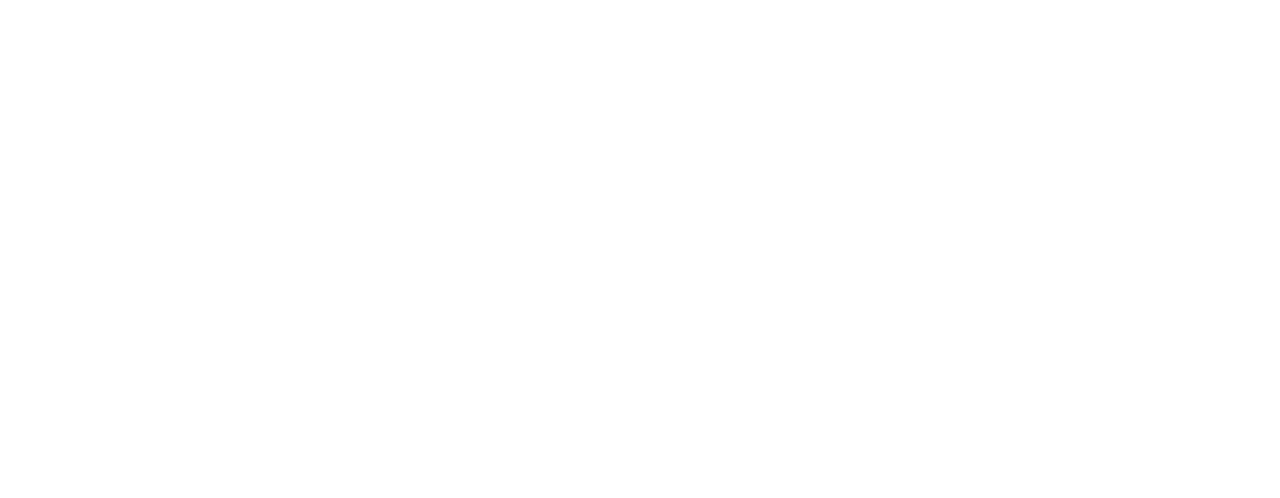
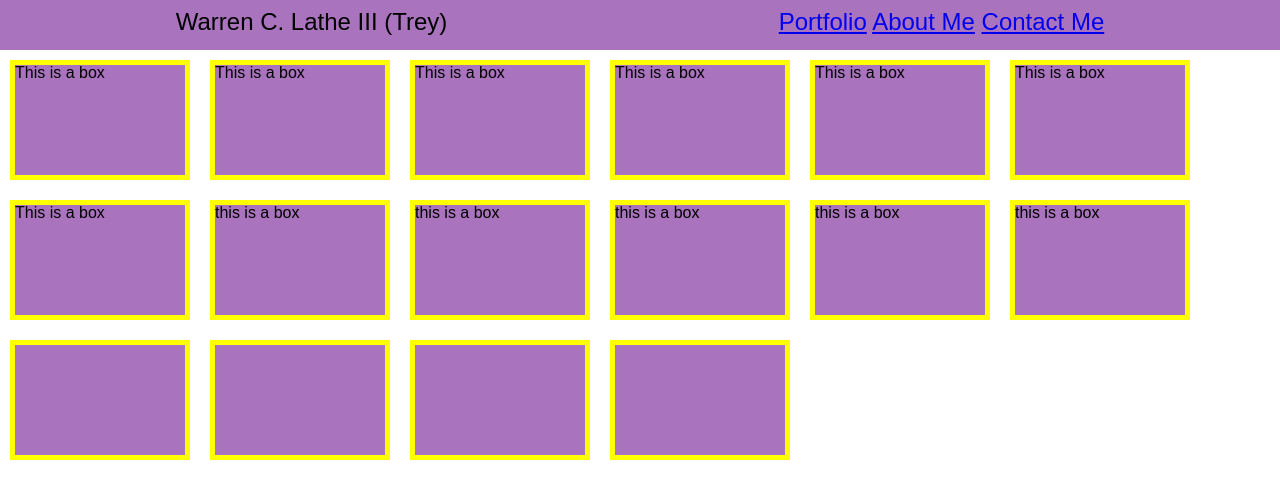
Before and after one commit to TreyLathe/mod-2-challenge, a plain HTML site: page index.html in a window 1280 px wide. Drawn offline with Linux system fonts and the light colour scheme.

Commit message:
major rewrite of html and css files, added reset file

```diff
--- /dev/null
+++ b/assets/css/reset.css
@@ -0,0 +1,29 @@
+* {
+    margin: 0;
+    padding: 0;
+    box-sizing: border-box;
+  }
+
+  html {
+    height: 100%;
+  }
+
+  body {
+    min-height: 100%;
+    line-height: 1;
+    font-family: sans-serif;
+  }
+
+  h1, h2, h3, h4, h5, h6 {
+    font-size: 100%;
+  }
+
+  input, select, option, optgroup, textarea, button,
+  pre, code {
+    font-size: 100%;
+    font-family: inherit;
+  }
+
+  ol, ul {
+    list-style: none;
+  }
--- a/assets/css/style.css
+++ b/assets/css/style.css
@@ -0,0 +1,49 @@
+
+header {
+    height: 50px;
+    padding: 10px;
+    display:flex;
+    flex-direction:row;
+    justify-content: space-around;
+    font-size: 24px;
+    text-decoration: none;
+    background-color: #a974bd;
+
+}
+
+.name {
+
+}
+
+.nav {
+    font-family: serif;
+    font-size: 40px;
+}
+
+.portfolio {
+    display:flex;
+    flex-wrap: wrap;
+    /* justify-content: space-between; */
+    /* align-items: flex-endj; */
+
+}
+
+.about {
+    display: flex;
+
+}
+
+.contact {
+    display: flex;
+}
+
+div {
+    box-sizing: border-box;
+    -moz-box-sizing: border-box;
+    -webkit-box-sizing: border-box;
+    width: 180px;
+    height: 120px;
+    border: 5px solid yellow;
+    background: #a974bd;
+    margin: 10px;
+}
--- a/index.html
+++ b/index.html
@@ -4,5 +4,52 @@
 <head>
     <meta charset="UTF-8" />
     <title>Title TBDß</title>
+    <link rel="stylesheet" href="./assets/css/reset.css">
     <link rel="stylesheet" href="./assets/css/style.css">
 </head>
+
+<body>
+
+
+<header>
+    <name>Warren C. Lathe III (Trey)</name>
+    <nav>
+        <a href="#">Portfolio</a>
+        <a href="#">About Me</a>
+        <a href="#">Contact Me</a>
+    </nav>
+
+</header>
+
+<main>
+
+    <section class="portfolio">
+        <div>This is a box</div>
+        <div>This is a box</div>
+        <div>This is a box</div>
+        <div>This is a box</div>
+        <div>This is a box</div>
+        <div>This is a box</div>
+    </section>
+
+    <section class="about">
+        <div class="card">This is a box</div>
+        <div class="card">this is a box</div>
+        <div class="card">this is a box</div>
+        <div class="card">this is a box</div>
+        <div class="card">this is a box</div>
+        <div class="card">this is a box</div>
+    </section>
+
+    <section class="contact">
+        <div></div>
+        <div></div>
+        <div></div>
+        <div></div>
+    </section>
+
+    </main>
+
+<footer></footer>
+
+</body>
```
